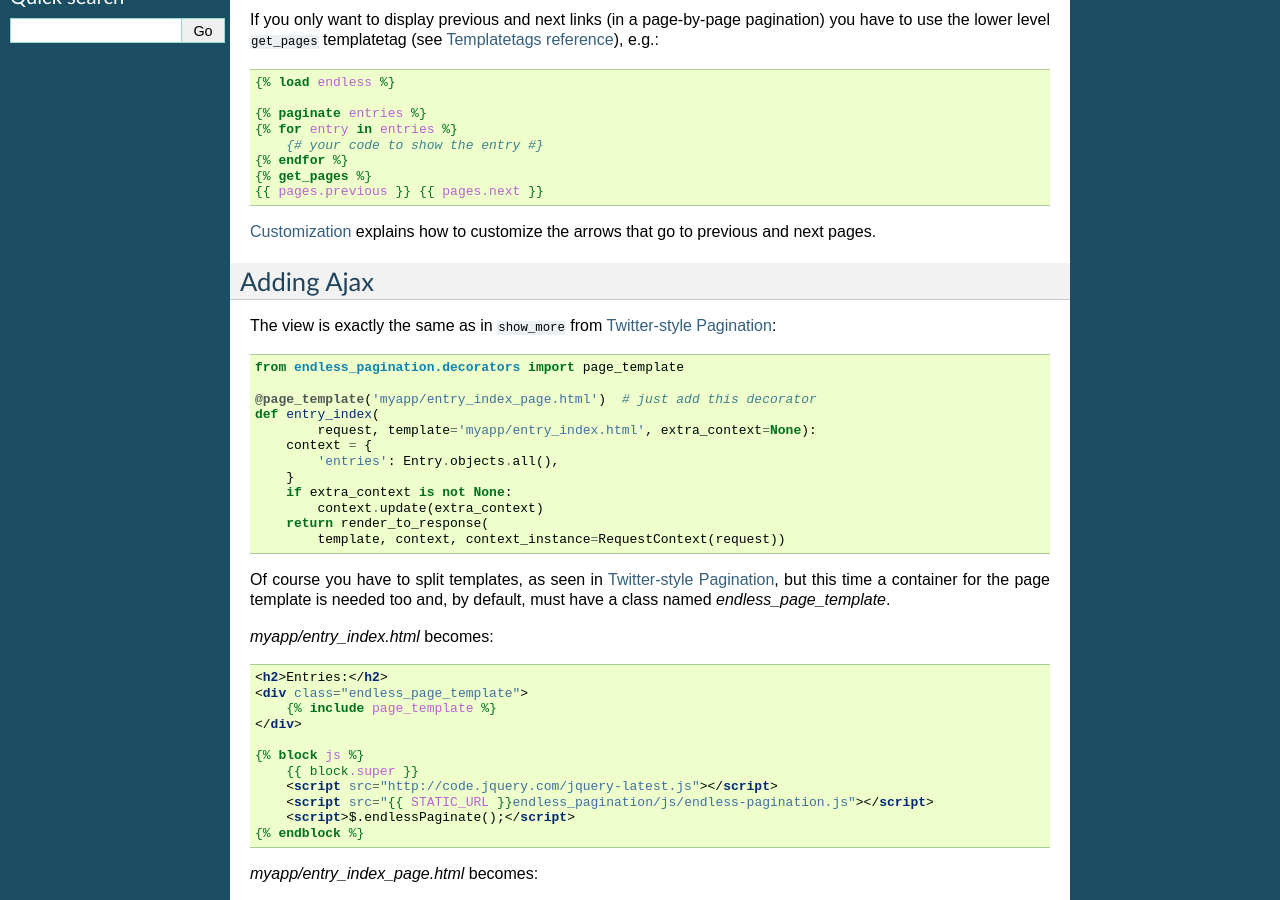
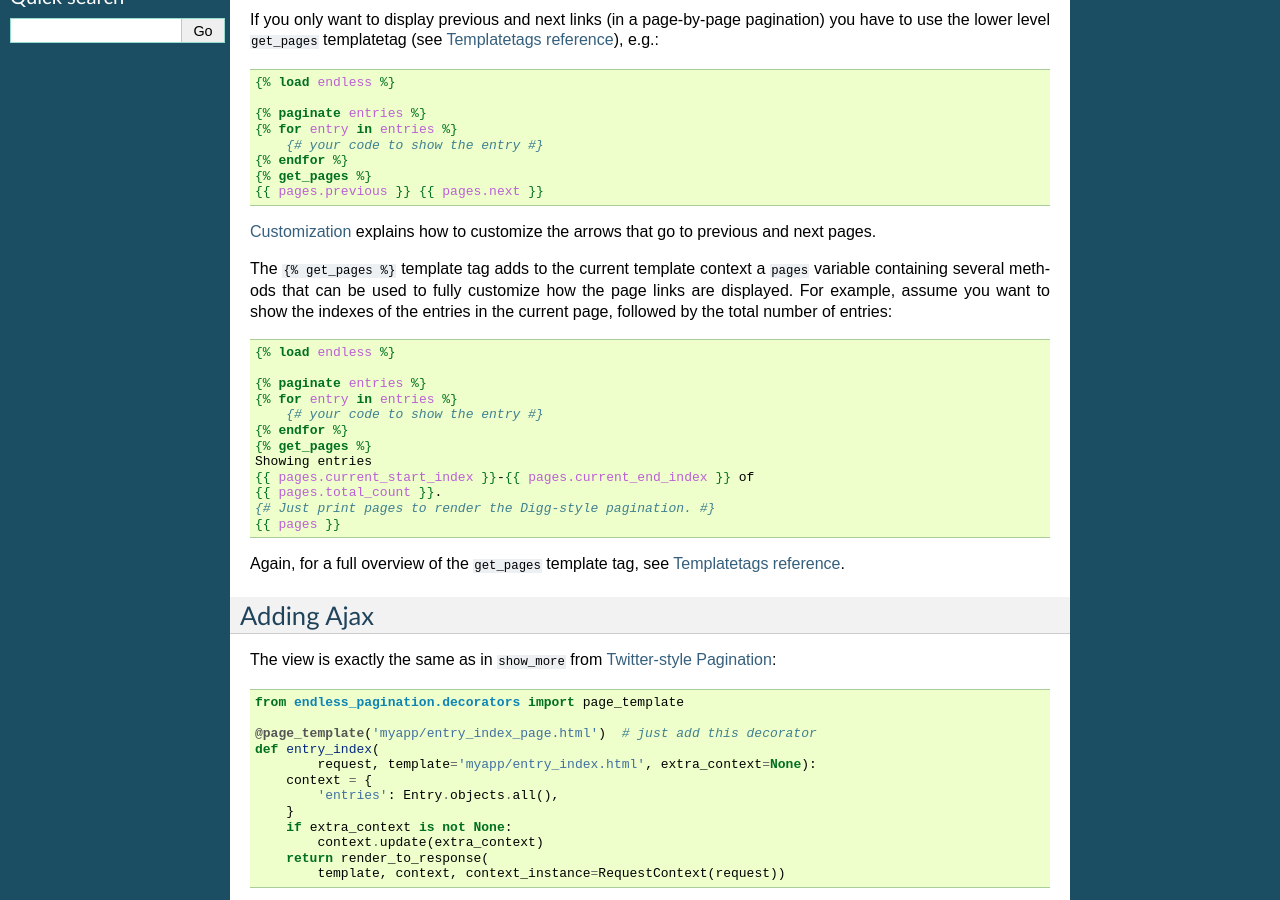
Before and after one commit to frankban/django-endless-pagination, a Sphinx documentation site: the page built from doc/digg_pagination.rst, in a window 1280 px wide and 900 px high, scrolled down 314 px. Built offline with Sphinx 7.4.7, drawn with Linux system fonts in a browser that asks for light colours.

Commit message:
Improved Digg-style pagination documentation.

```diff
--- a/doc/digg_pagination.rst
+++ b/doc/digg_pagination.rst
@@ -34,6 +34,30 @@ e.g.:
 
 :doc:`customization` explains how to customize the arrows that go to previous
 and next pages.
+
+The ``{% get_pages %}`` template tag adds to the current template context a
+``pages`` variable containing several methods that can be used to fully
+customize how the page links are displayed. For example, assume you want to
+show the indexes of the entries in the current page, followed by the total
+number of entries:
+
+.. code-block:: html+django
+
+    {% load endless %}
+
+    {% paginate entries %}
+    {% for entry in entries %}
+        {# your code to show the entry #}
+    {% endfor %}
+    {% get_pages %}
+    Showing entries
+    {{ pages.current_start_index }}-{{ pages.current_end_index }} of
+    {{ pages.total_count }}.
+    {# Just print pages to render the Digg-style pagination. #}
+    {{ pages }}
+
+Again, for a full overview of the ``get_pages`` template tag, see
+:doc:`templatetags_reference`.
 
 Adding Ajax
 ~~~~~~~~~~~
```
